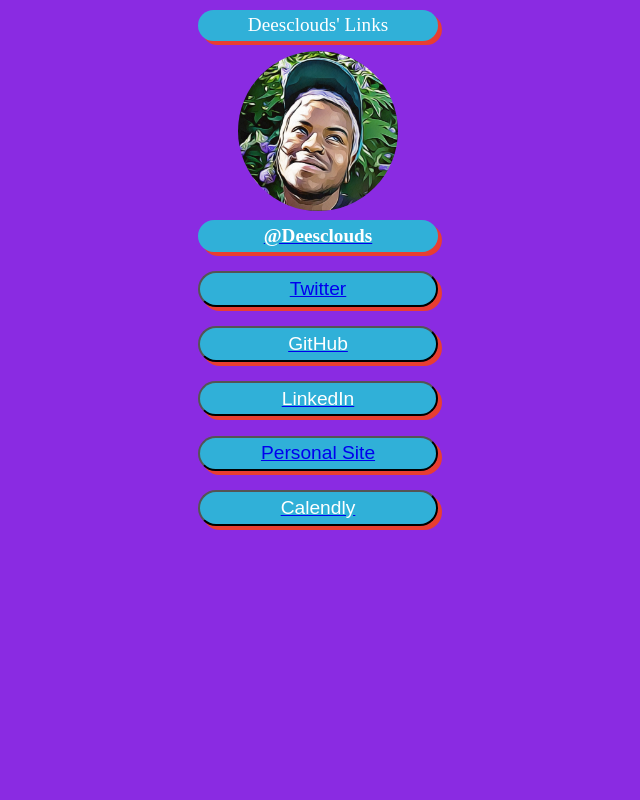
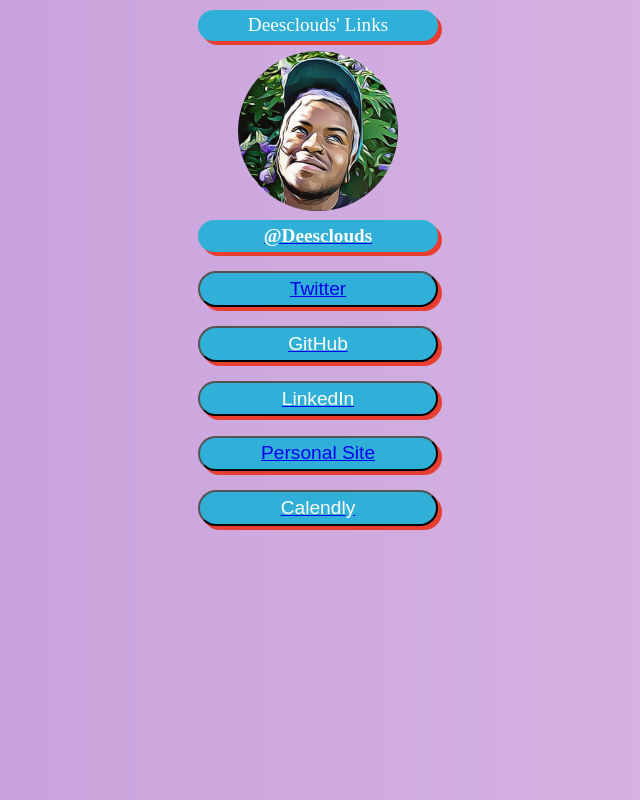
Before and after one commit to deesclouds/social-links, a plain HTML site: page index.html in a window 1280 px wide. Shown: the whole page, without its empty margins (322-962 px from the left). Drawn offline with Linux system fonts and the light colour scheme; files whose address does not match are found by name.

Commit message:
update background image to be on brand

```diff
--- a/css/style.css
+++ b/css/style.css
@@ -11,7 +11,7 @@
 
 html{
     background-color: blueviolet;
-    background-image:  url('Pink-holiday-sky-wallpapers-hd.jpg');
+    background-image:  url('../public/images/brand-background-01.png');
     background-repeat: repeat;
     background-position: center;
     background-attachment: fixed;
```
